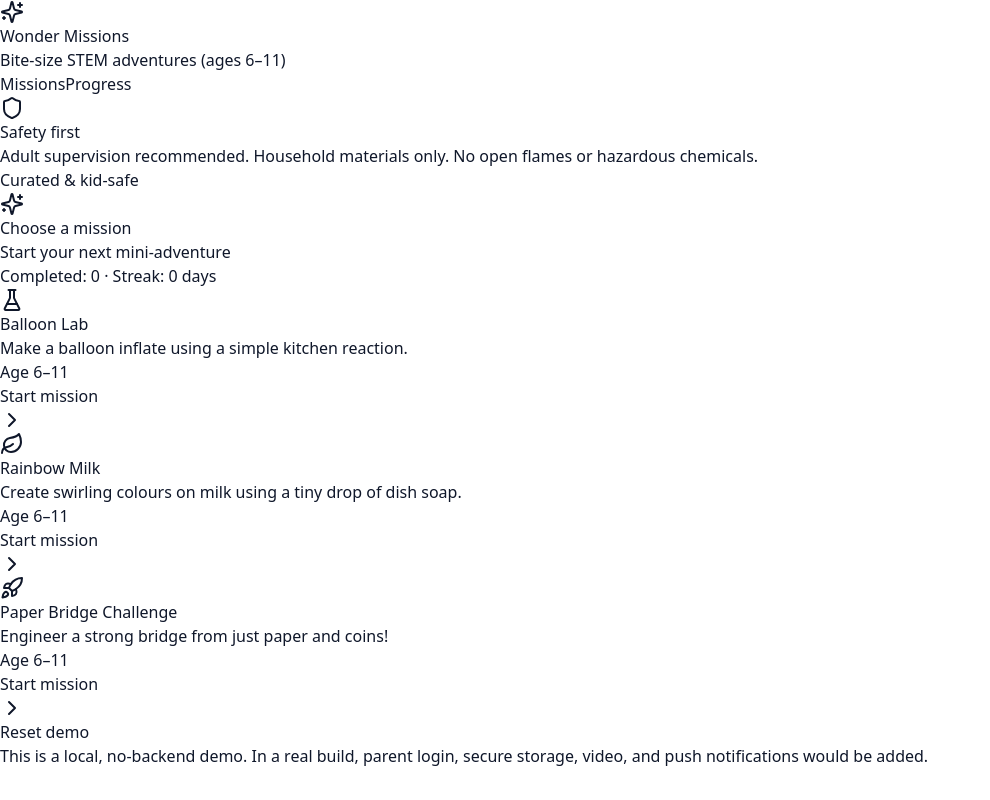
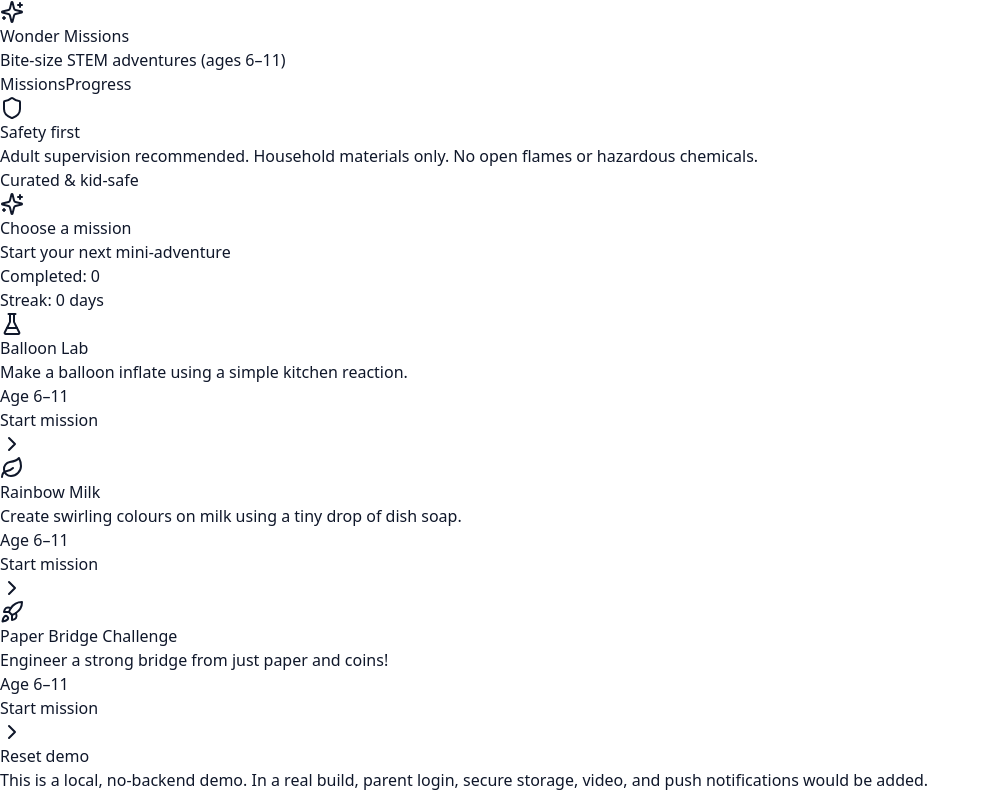
Before and after one commit to jyothish561/wonder-missions-demo, a Next.js app: page / in a window 1280 px wide. Shown: the whole page, without its empty margins (0-990 px from the left). Built offline with nearby package versions, Linux system fonts and the light colour scheme.

Commit message:
UI: stack Completed and Streak on two lines in header

```diff
--- a/app/page.tsx
+++ b/app/page.tsx
@@ -267,10 +267,15 @@ export default function WonderMissionsDemo() {
 					</div>
 				  </div>
 
-				  <div className="text-xs md:text-sm text-slate-600">
-					Completed: <span className="font-semibold">{totalCompleted}</span> ·
-					Streak: <span className="font-semibold">{streak} day{streak === 1 ? "" : "s"}</span>
-				  </div>
+					<div className="text-right text-xs md:text-sm text-slate-600 leading-tight">
+					  <div>
+						Completed: <span className="font-semibold">{totalCompleted}</span>
+					  </div>
+					  <div>
+						Streak: <span className="font-semibold">{streak} day{streak === 1 ? "" : "s"}</span>
+					  </div>
+					</div>
+
 				</div>
 
 
```
